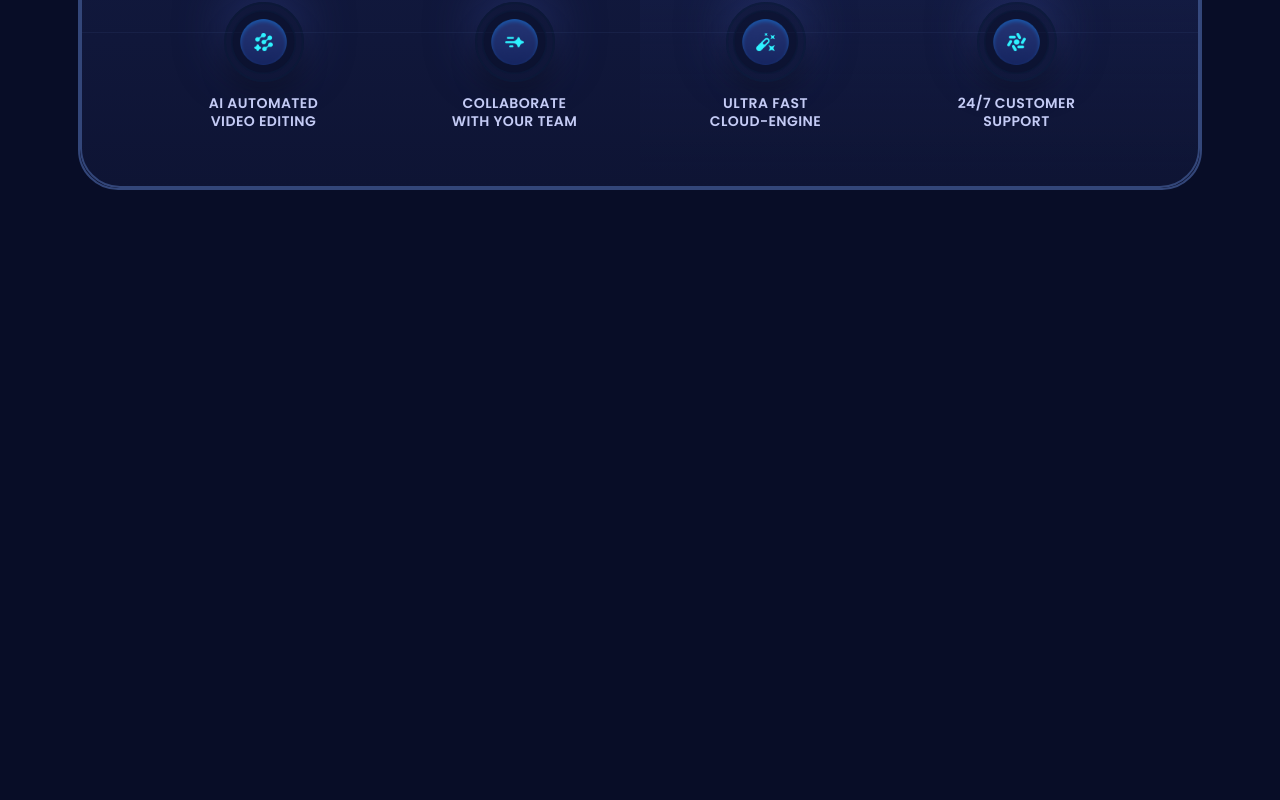
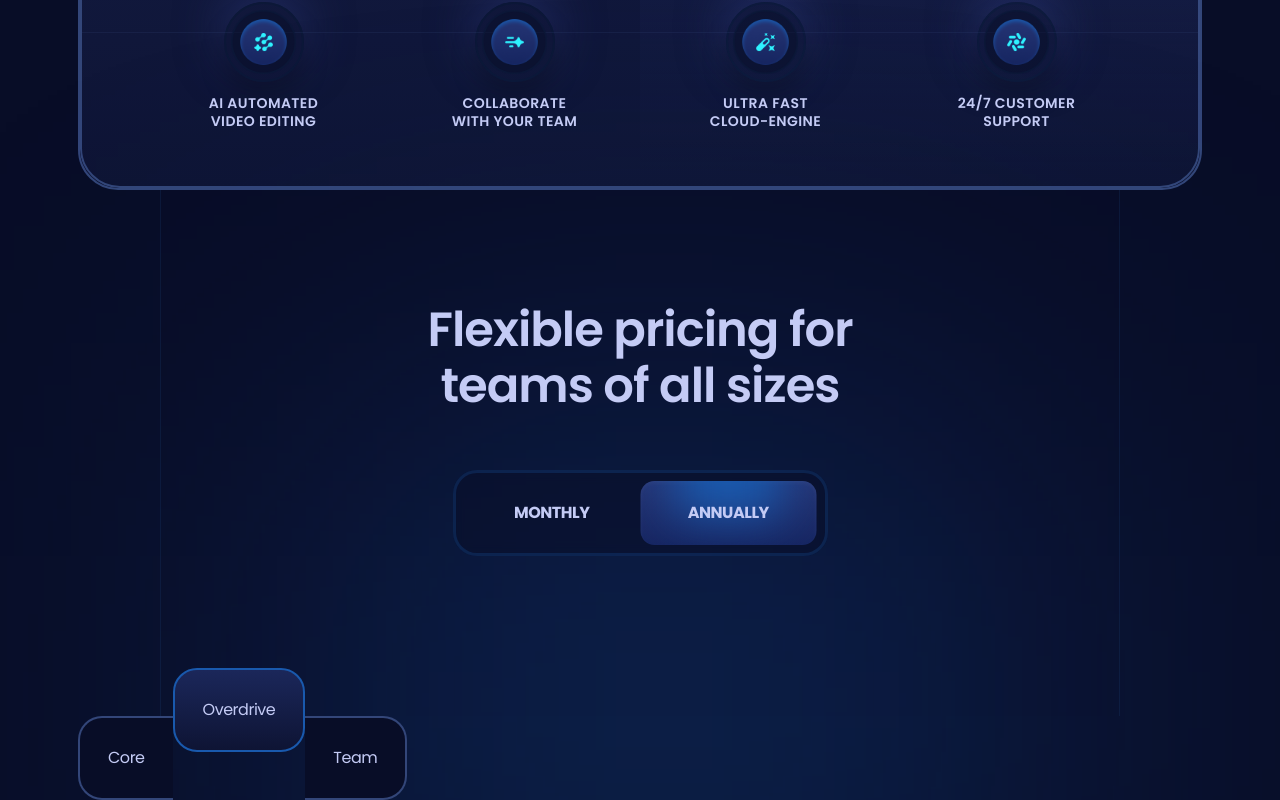
Before and after one commit to Sookyoung-Park/Saas-App-Landing-Page, a React (Vite) app in the folder saas-app-landing-page/: page / in a window 1280 px wide. Shown: the part 1614-2414 px from the top of the page. Before the commit the page ends 1804 px from the top, so only its background shows below. Built offline with nearby package versions, Linux system fonts and the light colour scheme.

Commit message:
idk what's going on with core/overdrive/team layout

```diff
--- a/saas-app-landing-page/src/App.jsx
+++ b/saas-app-landing-page/src/App.jsx
@@ -12,8 +12,8 @@ const App = () => {
       <Header />
       <Hero/>
       <Features />
-      {/* <Pricing />
-      <Faq />
+      <Pricing />
+      {/* <Faq />
       <Testimonials />  */}
 
     </main>
--- a/saas-app-landing-page/src/sections/Pricing.jsx
+++ b/saas-app-landing-page/src/sections/Pricing.jsx
@@ -1,8 +1,54 @@
-import React from 'react'
+import clsx from 'clsx'
+import React, {useState} from 'react'
+import {Element} from 'react-scroll'
+import { plans } from '../constants'
 
 const Pricing = () => {
+  const [monthly, setMonthly]= useState(false)
   return (
-    <div>Pricing</div>
+    <section>
+      <Element name="pricing">
+        <div className="container">
+          <div className='max-w-960 pricing-head_before relative mx-auto border-l border-r border-s2 bg-s1/50 pb-40 pt-28'>
+            <h3 className='h3 max-lg:h4 max-md:h5 z-3 relative mx-auto mb-14 max-w-lg text-center max-md:mb-11 max-sm:max-w-sm'>
+              Flexible pricing for teams of all sizes
+            </h3>
+
+            <div className='relative z-4 mx-auto flex w-[375px] border-[3px] rounded-3xl border-s4/25 bg-s1/50 p-2 backdrop-blur-[6px] max-md:w-[310px]'>
+
+              <button
+              onClick={()=>setMonthly(true)}
+              className={clsx("pricing-head_btn", monthly && "text-p4")}
+              >
+                Monthly
+              </button>
+              <button
+              onClick={()=>setMonthly(false)}
+              className={clsx("pricing-head_btn", !monthly && "text-p4")}
+              >
+                Annually
+              </button>
+
+              {/* animation for sliding button */}
+              <div className={clsx('g4 rounded-14 before:h-100 pricing-head_btn_before absolute left-2 top-2 h-[calc(100%-16px)] w-[calc(50%-8px)] overflow-hidden shadow-400 transition-transform duration-500',!monthly && 'translate-x-full')}/>
+            </div>
+
+
+          </div>
+          {/* pricing section */}
+          <div className='scroll-hide relative z-2 -mt-12 flex items-start max-xl:gap-5 max-xl:overflow-auto max-xl:pt-6'>
+            {plans.map((plan, index)=>(
+              <div
+              key={plan.id}
+              className="pricing-plan_first pricing-plan_last pricing-plan_odd pricing-plan_even relative border-2 p-7 max-xl:min-w-80 max-lg:rounded-3xl xl:w-[clac(33.33%+2px)]"
+              >
+                {plan.title}
+              </div>
+            ))}
+          </div>
+        </div>
+      </Element>
+    </section>
   )
 }
 
```
